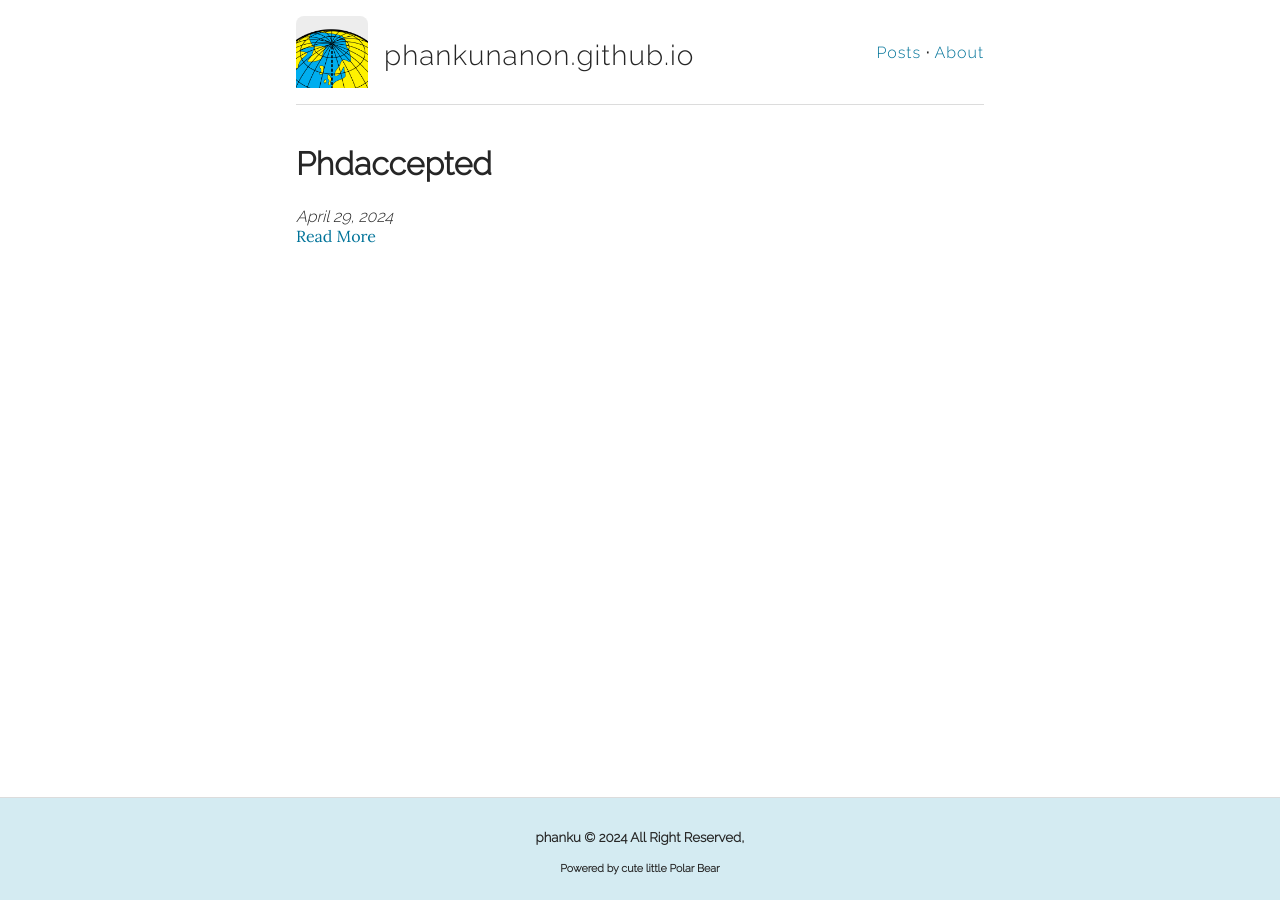
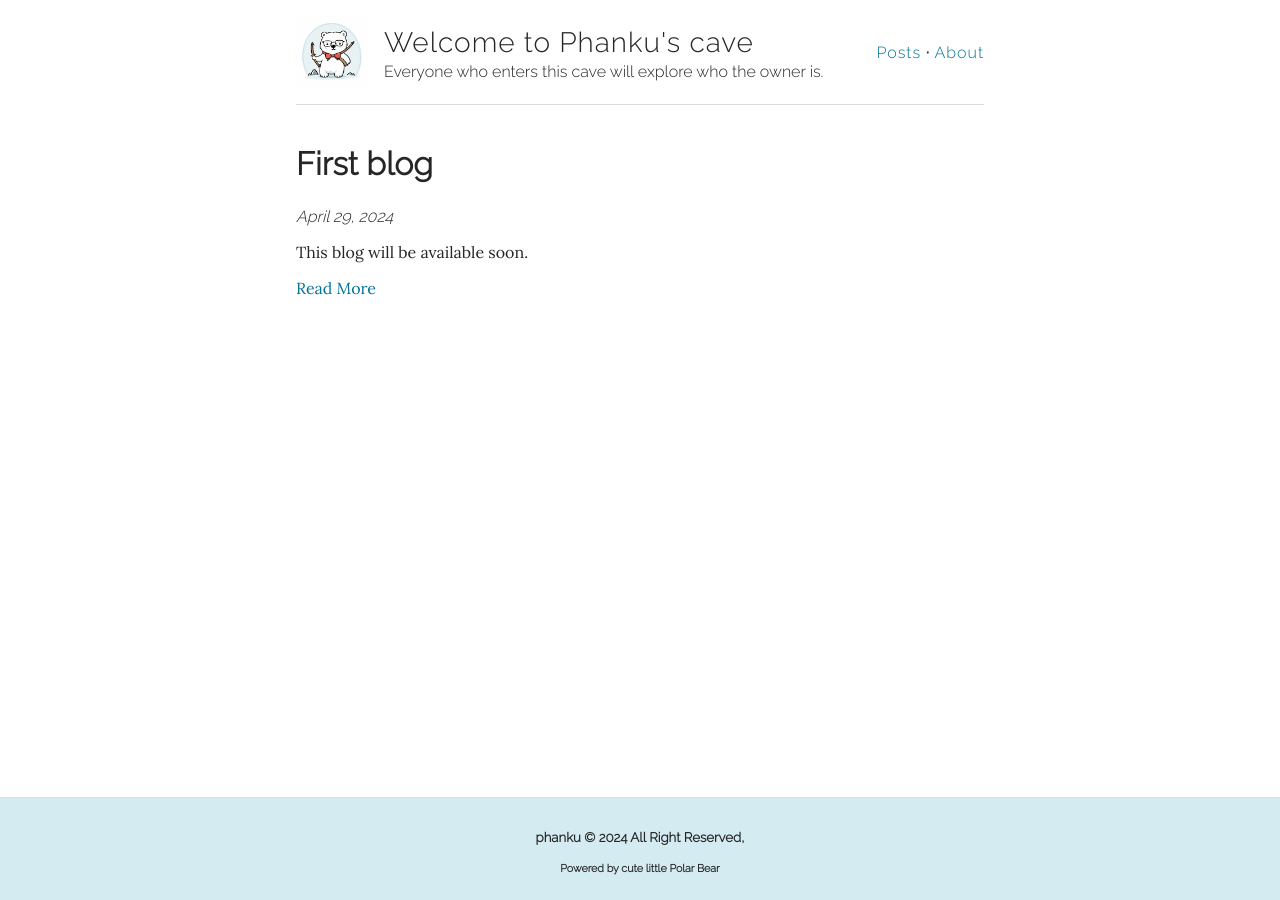
Before and after one commit to kunanonburathep/phankunanon.github.io, a Jekyll site: the page built from assets/AUTO_INSTALL/index.md, in a window 1280 px wide. Built offline with Jekyll 4.4.1, drawn with Linux system fonts in a browser that asks for light colours.

Commit message:
update title and figure

```diff
--- a/_config.yml
+++ b/_config.yml
@@ -5,11 +5,11 @@
 # Identity
 # --------
 
-title:       #TODO the title of the blog
-description: #TODO short tagline (should not longer than 10 words)
+title: Welcome to Phanku's cave
+description: Everyone who enters this cave will explore who the owner is.
 
-logo:  "/assets/img/north-pole.png"   #TODO 256x256
-cover: "/assets/img/tired-bear.png"   #TODO 1200x630
+logo:  "/assets/img/phanku-logo.png"   #TODO 256x256
+cover: "/assets/img/phanku-cover.png"   #TODO 1200x630
 
 baseurl: #TODO leave blank if it is the top path, else use /path/to/sub/dir
 url:     #TODO the url without path, don't forget https://
--- a/_data/people.yml
+++ b/_data/people.yml
@@ -1,4 +1,4 @@
 phanku:
   handle: Kunanon Burathep
-  picture: "/assets/img/polar-bear.png"
+  picture: "/assets/img/phanku-icon.png"
   url: /about
--- /dev/null
+++ b/_posts/2024-04-29-First blog.md
@@ -0,0 +1 @@
+This blog will be available soon.
```
Also changed, not shown: about.md (+16 -12 lines), _posts/2024-04-29-PhdAccepted.md (deleted), assets/img/mypic.jpeg (added), assets/img/north-pole.png (deleted), assets/img/phanku-cover.png (added), assets/img/phanku-icon.png (added), assets/img/phanku-icon2.png (added), assets/img/phanku-logo.png (added), assets/img/phanku-logo2.png (added), assets/img/polar-bear.png (deleted), assets/img/tired-bear.png (deleted), 1 other file.
